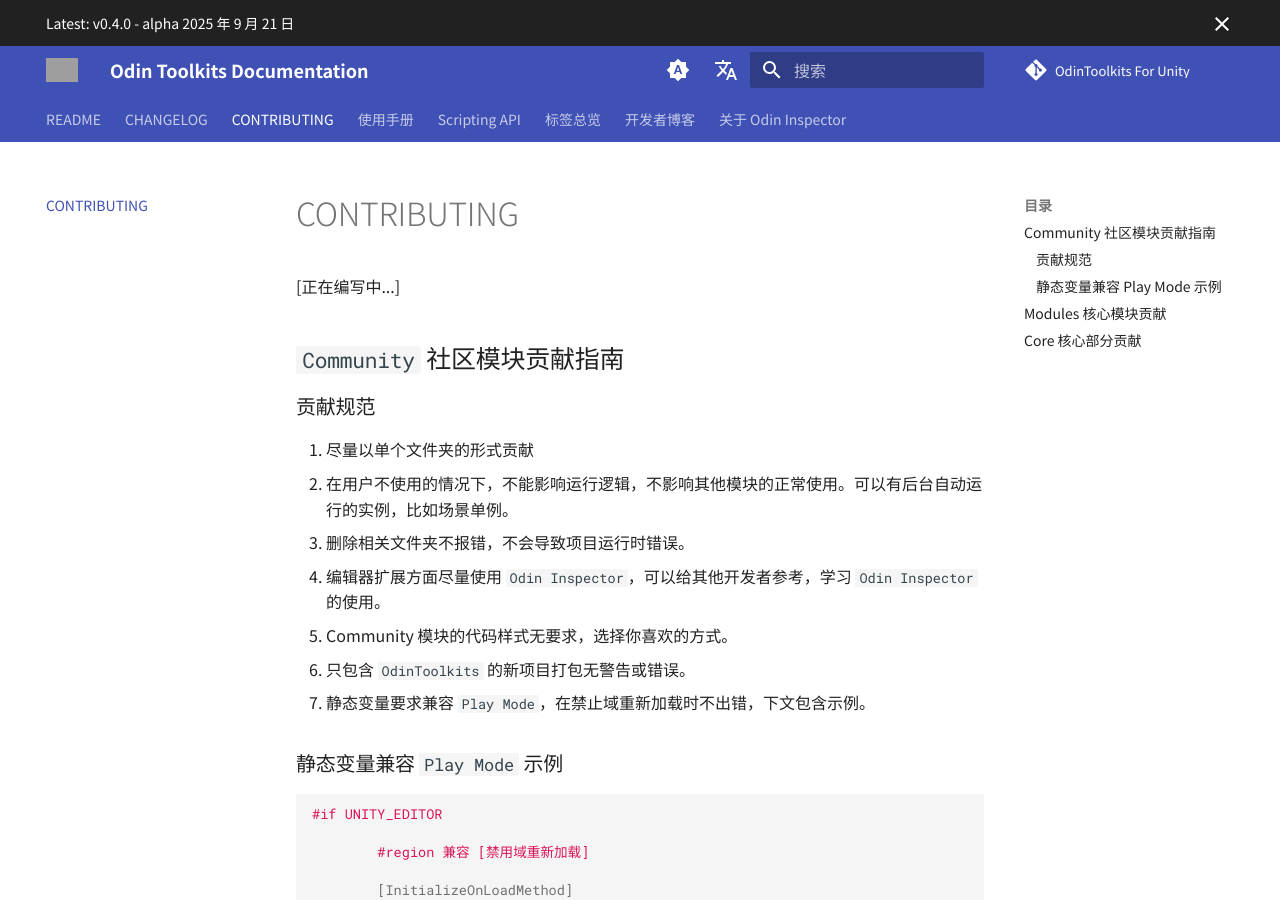
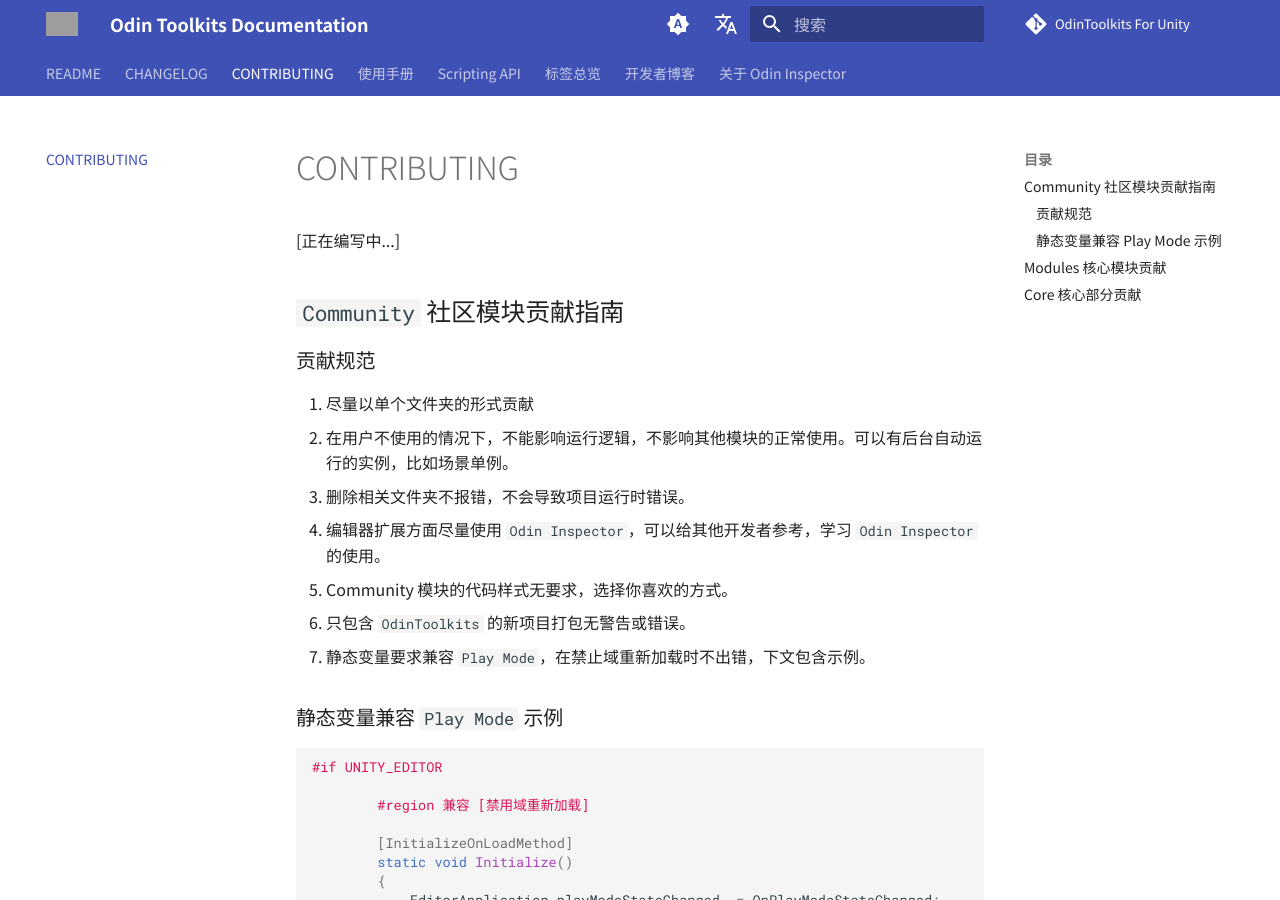
Before and after one commit to yuumixcode/OdinToolkitsDocumentation, an MkDocs documentation site: the page built from docs/CONTRIBUTING.md, in a window 1280 px wide and 900 px high. Built offline with MkDocs 1.6.1 and Material for MkDocs 9.7.7, drawn with Linux system fonts in a browser that asks for light colours; comment, search, counter and statistics services are not loaded; grey boxes are pictures that could not be loaded.

```diff
--- a/docs/overrides/main.html
+++ /dev/null
@@ -1,5 +0,0 @@
-{% extends "base.html" %} {% block announce %}
-
-Latest: v0.4.0 - alpha 2025 年 9 月 21 日
-
-{% endblock %}
--- a/mkdocs.yml
+++ b/mkdocs.yml
@@ -67,8 +67,6 @@ theme:
     - search.suggest # 搜索建议
     - search.highlight # 搜索高亮
     - search.share # 搜索分享
-    # announcement
-    - announce.dismiss
     # footer
     - navigation.footer
 
```
Also changed, not shown: requirements.txt (+2 -30 lines).
